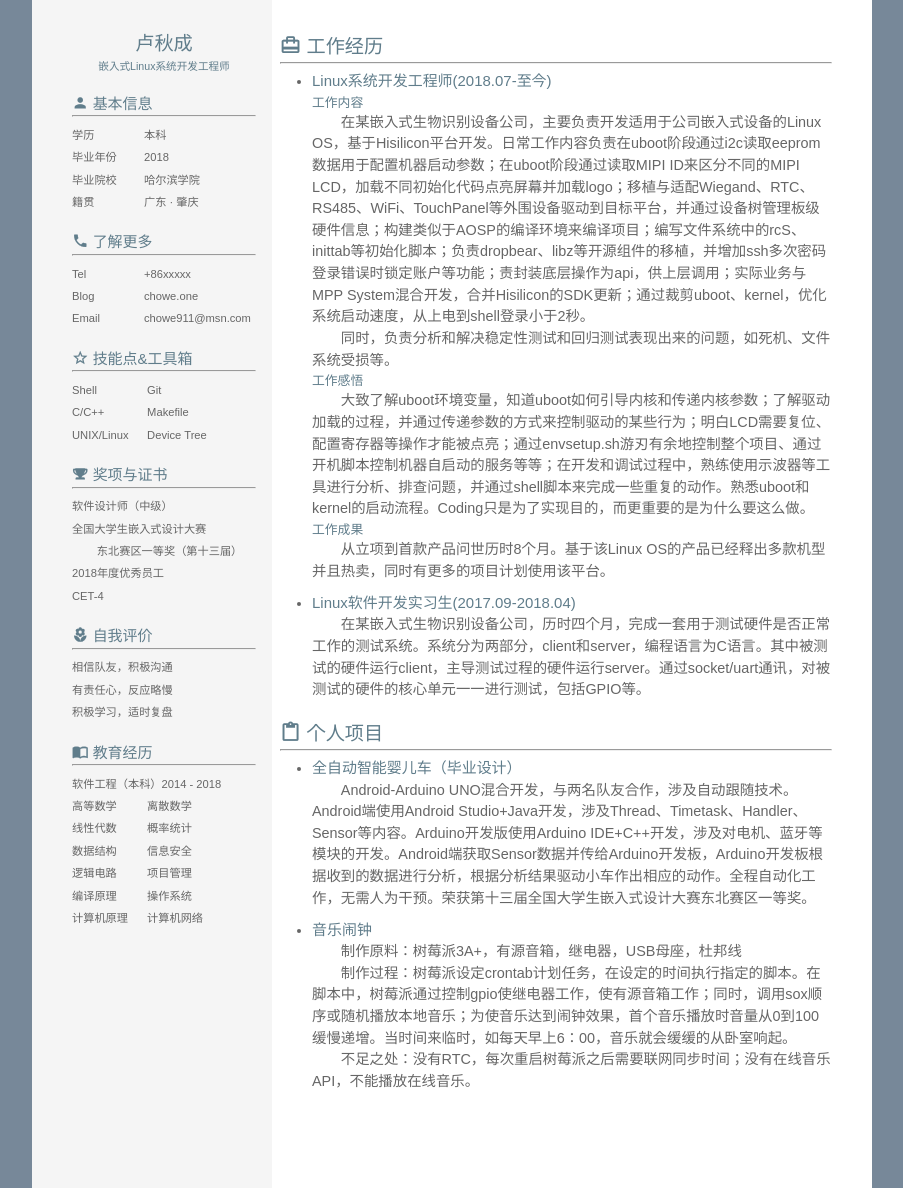
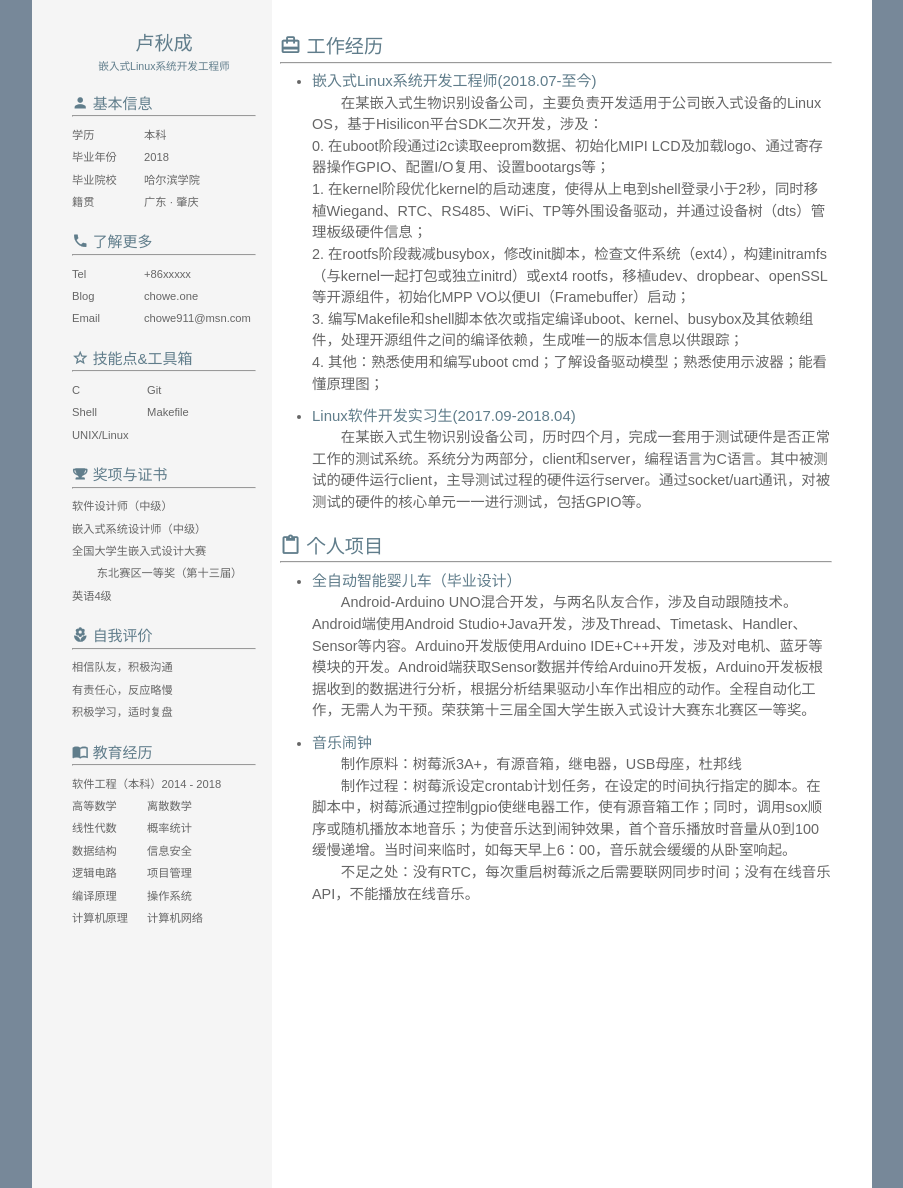
Before and after one commit to Chowe911/Chowe911.github.io, a Jekyll site: the page cv/zh.html, which Jekyll copies as it is, in a window 1280 px wide. Shown: the whole page, without its empty margins (188-1091 px from the left). Built offline with Jekyll 4.4.1, drawn with Linux system fonts in a browser that asks for light colours.

Commit message:
update CV

```diff
--- a/cv/zh.html
+++ b/cv/zh.html
@@ -83,18 +83,18 @@
                 <hr>
                 <ul class="progress-list">
                     <li>
-                        <label class="left-label">Shell</label>
+                        <label class="left-label">C</label>
                         <label class="left-label">Git</label>
                         <!-- <progress value="80" max="100"></progress> -->
                     </li>
                     <li>
-                        <label class="left-label">C/C++</label>
+                        <label class="left-label">Shell</label>
                         <label class="left-label">Makefile</label>
                         <!-- <progress value="80" max="100"></progress> -->
                     </li>
                     <li>
                         <label class="left-label">UNIX/Linux</label>
-                        <label class="left-label">Device Tree</label>
+                        <!-- <label class="left-label">Device Tree</label> -->
                         <!-- <progress value="60" max="100"></progress> -->
                     </li>
                 </ul>
@@ -108,13 +108,16 @@
                             <label class="full-label">软件设计师（中级）</label>
                         </li>
                         <li>
+                            <label class="full-label">嵌入式系统设计师（中级）</label>
+                        </li>
+                        <li>
                             <label class="full-label">全国大学生嵌入式设计大赛<br />&nbsp;&nbsp;&nbsp;&nbsp;&nbsp;&nbsp;&nbsp;&nbsp;东北赛区一等奖（第十三届）</label>
                         </li>
                         <li>
-                            <label class="full-label">2018年度优秀员工</label>
+                            <!-- <label class="full-label">2018年度优秀员工</label> -->
                         </li>
                         <li>
-                            <label class="full-label">CET-4</label>
+                            <label class="full-label">英语4级</label>
                         </li>
                 </ul>
             </div>
@@ -223,7 +226,7 @@
                 <hr>
                 <ul class="experience-list">
                     <li>
-                        <h3>Linux系统开发工程师(2018.07-至今)</h3>
+                        <h3>嵌入式Linux系统开发工程师(2018.07-至今)</h3>
                         <!--
                         <p>
                             负责已有平台的维护与功能增添，包括kernel、driver、library等。
@@ -244,17 +247,24 @@
                             负责系统平台文档的编写与维护。
                         </p>
                         -->
-                        <h4>工作内容</h4>
-                        <p>
+                        <!-- <h4>工作内容</h4> -->
+                        <!-- <p>
                                 在某嵌入式生物识别设备公司，主要负责开发适用于公司嵌入式设备的Linux OS，基于Hisilicon平台开发。日常工作内容负责在uboot阶段通过i2c读取eeprom数据用于配置机器启动参数；在uboot阶段通过读取MIPI ID来区分不同的MIPI LCD，加载不同初始化代码点亮屏幕并加载logo；移植与适配Wiegand、RTC、RS485、WiFi、TouchPanel等外围设备驱动到目标平台，并通过设备树管理板级硬件信息；构建类似于AOSP的编译环境来编译项目；编写文件系统中的rcS、inittab等初始化脚本；负责dropbear、libz等开源组件的移植，并增加ssh多次密码登录错误时锁定账户等功能；责封装底层操作为api，供上层调用；实际业务与MPP System混合开发，合并Hisilicon的SDK更新；通过裁剪uboot、kernel，优化系统启动速度，从上电到shell登录小于2秒。
                         </p>
                         <p>同时，负责分析和解决稳定性测试和回归测试表现出来的问题，如死机、文件系统受损等。</p>
                         <h4>工作感悟</h4>
                         <p>
-                            大致了解uboot环境变量，知道uboot如何引导内核和传递内核参数；了解驱动加载的过程，并通过传递参数的方式来控制驱动的某些行为；明白LCD需要复位、配置寄存器等操作才能被点亮；通过envsetup.sh游刃有余地控制整个项目、通过开机脚本控制机器自启动的服务等等；在开发和调试过程中，熟练使用示波器等工具进行分析、排查问题，并通过shell脚本来完成一些重复的动作。熟悉uboot和kernel的启动流程。Coding只是为了实现目的，而更重要的是为什么要这么做。<!--For what才是根本原因-->
+                            大致了解uboot环境变量，知道uboot如何引导内核和传递内核参数；了解驱动加载的过程，并通过传递参数的方式来控制驱动的某些行为；明白LCD需要复位、配置寄存器等操作才能被点亮；通过envsetup.sh游刃有余地控制整个项目、通过开机脚本控制机器自启动的服务等等；在开发和调试过程中，熟练使用示波器等工具进行分析、排查问题，并通过shell脚本来完成一些重复的动作。熟悉uboot和kernel的启动流程。Coding只是为了实现目的，而更重要的是为什么要这么做。For what才是根本原因
                         </p>
                         <h4>工作成果</h4>
-                        <p>从立项到首款产品问世历时8个月。基于该Linux OS的产品已经释出多款机型并且热卖，同时有更多的项目计划使用该平台。</p>
+                        <p>从立项到首款产品问世历时8个月。基于该Linux OS的产品已经释出多款机型并且热卖，同时有更多的项目计划使用该平台。</p> -->
+                        <p>在某嵌入式生物识别设备公司，主要负责开发适用于公司嵌入式设备的Linux OS，基于Hisilicon平台SDK二次开发，涉及：<br />
+                            0. 在uboot阶段通过i2c读取eeprom数据、初始化MIPI LCD及加载logo、通过寄存器操作GPIO、配置I/O复用、设置bootargs等；<br />
+                            1. 在kernel阶段优化kernel的启动速度，使得从上电到shell登录小于2秒，同时移植Wiegand、RTC、RS485、WiFi、TP等外围设备驱动，并通过设备树（dts）管理板级硬件信息；<br />
+                            2. 在rootfs阶段裁减busybox，修改init脚本，检查文件系统（ext4），构建initramfs（与kernel一起打包或独立initrd）或ext4 rootfs，移植udev、dropbear、openSSL等开源组件，初始化MPP VO以便UI（Framebuffer）启动；<br />
+                            3. 编写Makefile和shell脚本依次或指定编译uboot、kernel、busybox及其依赖组件，处理开源组件之间的编译依赖，生成唯一的版本信息以供跟踪；<br />
+                            4. 其他：熟悉使用和编写uboot cmd；了解设备驱动模型；熟悉使用示波器；能看懂原理图；
+                        </p>
                     </li>
                     <li>
                         <h3>Linux软件开发实习生(2017.09-2018.04)</h3>
```
